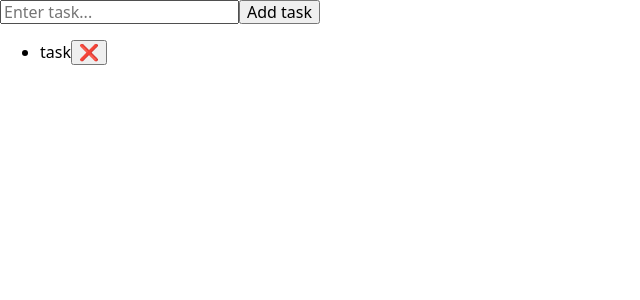
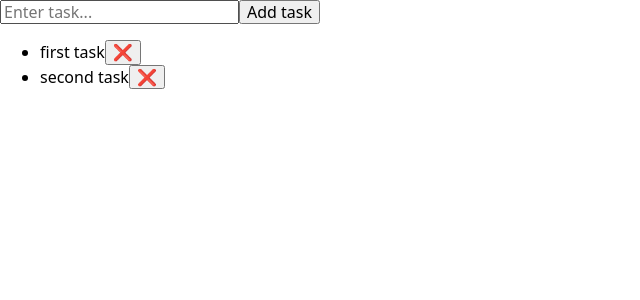
Before and after one commit to dino004/task-board-react, a React (Vite) app: page / in a window 1280 px wide. Shown: the top 300 px of the page, without its empty margins (0-640 px from the left). Built offline with nearby package versions, Linux system fonts and the light colour scheme.

Commit message:
feat: implement props and dynamic list rendering with .map()

```diff
--- a/src/components/AddTaskForm.jsx
+++ b/src/components/AddTaskForm.jsx
@@ -4,8 +4,17 @@ import Button from "./Button";
 const AddTaskForm = () => {
   return (
     <form className="form js-task-form-wrapper" autoComplete="off">
-      <Field />
-      <Button />
+      <Field
+        className="input-task"
+        type="text"
+        id="new-task"
+        name="todo-text"
+        placeholder="Enter task..."
+        required={true}
+      />
+      <Button className="add-btn" type="submit" id="add-btn-id">
+        Add task
+      </Button>
     </form>
   );
 };
--- a/src/components/Button.jsx
+++ b/src/components/Button.jsx
@@ -1,7 +1,8 @@
-const Button = () => {
+const Button = (props) => {
+  const { className = "", id, type = "button", children } = props;
   return (
-    <button className="add-btn" type="submit" data-add-todo-btn>
-      Add task
+    <button className={className} type={type} id={id}>
+      {children}
     </button>
   );
 };
--- a/src/components/Field.jsx
+++ b/src/components/Field.jsx
@@ -1,12 +1,20 @@
-const Field = () => {
+const Field = (props) => {
+  const {
+    className = "",
+    type = "text",
+    id,
+    name,
+    placeholder,
+    required,
+  } = props;
   return (
     <input
-      className="input-task"
-      type="text"
-      data-text-input
-      name="todo-text"
-      placeholder="Enter task..."
-      required
+      className={className}
+      type={type}
+      id={id}
+      name={name}
+      placeholder={placeholder}
+      required={required}
     />
   );
 };
--- a/src/components/TaskBoard.jsx
+++ b/src/components/TaskBoard.jsx
@@ -2,10 +2,22 @@ import AddTaskForm from "./AddTaskForm";
 import TaskList from "./TaskList";
 
 const TaskBoard = () => {
+  const tasks = [
+    {
+      id: "id-1",
+      title: "first task",
+      isDone: false,
+    },
+    {
+      id: "id-2",
+      title: "second task",
+      isDone: true,
+    },
+  ];
   return (
     <section className="app js-task-board">
       <AddTaskForm />
-      <TaskList />
+      <TaskList tasks={tasks} />
     </section>
   );
 };
--- a/src/components/TaskItem.jsx
+++ b/src/components/TaskItem.jsx
@@ -1,7 +1,11 @@
-const TaskItem = () => {
+import Button from "./Button";
+
+const TaskItem = (props) => {
+  const { className = "", id, title, isDone } = props;
   return (
-    <li className="task">
-      task<button className="remove-btn">❌</button>
+    <li className={className} id={id} data-is-done={isDone}>
+      {title}
+      <Button className="remove-btn">❌</Button>
     </li>
   );
 };
--- a/src/components/TaskList.jsx
+++ b/src/components/TaskList.jsx
@@ -1,14 +1,24 @@
 import TaskItem from "./TaskItem";
 
-const TaskList = () => {
-  const hasTasks = true;
+const TaskList = (props) => {
+  const { tasks = [] } = props;
+
+  const hasTasks = tasks.length > 0;
 
   if (!hasTasks) {
-    return <div className="task-empty-message">No tasks yet. Add one above!</div>;
+    return (
+      <div className="task-empty-message">No tasks yet. Add one above!</div>
+    );
   }
   return (
-    <ul className="todo-list-styles" data-todo-container>
-      <TaskItem />
+    <ul className="todo-list-styles" id="task-container">
+      {tasks.map((task) => (
+        <TaskItem
+          className="task"
+          key={task.id}
+          {...task}
+        />
+      ))}
     </ul>
   );
 };
```
